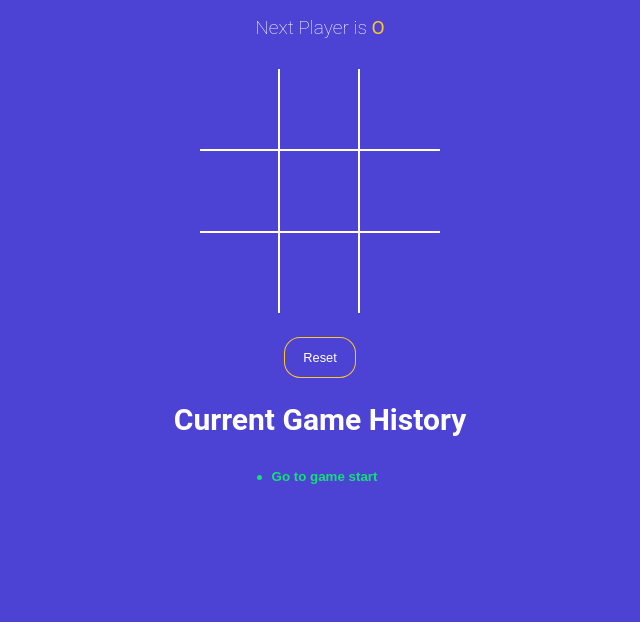
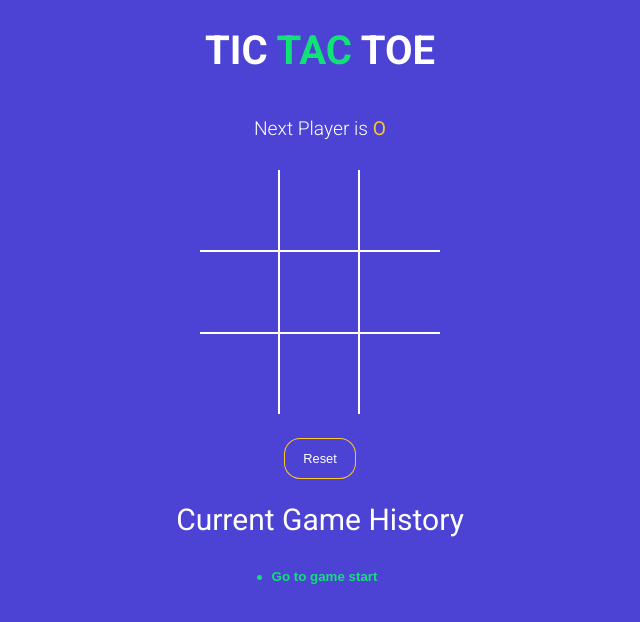
Before and after one commit to ArunShresthaa/Tic-Tac-Toe, a React (Vite) app: page / in a window 1280 px wide. Shown: the top 622 px of the page, without its empty margins (320-960 px from the left). Built offline with nearby package versions, Linux system fonts and the light colour scheme.

Commit message:
add inline stylings

```diff
--- a/index.html
+++ b/index.html
@@ -5,6 +5,7 @@
     <meta charset="UTF-8" />
     <link rel="icon" type="image/svg+xml" href="/vite.svg" />
     <meta name="viewport" content="width=device-width, initial-scale=1.0" />
+    <link href="https://fonts.googleapis.com/css?family=Roboto:300,400,700&display=swap" rel="stylesheet" />
     <title>Tic Tac Toe</title>
 </head>
 
--- a/src/App.jsx
+++ b/src/App.jsx
@@ -61,6 +61,9 @@
 
   return (
     <div className="app">
+      <h1>
+        TIC <span className="text-green">TAC</span> TOE
+      </h1>
       <StatusMessage winner={winner} gamingBoard={gamingBoard} />
       <Board
         squares={gamingBoard.squares}
--- a/src/components/History.jsx
+++ b/src/components/History.jsx
@@ -1,7 +1,13 @@
 const History = ({ history, moveTo, currentMove }) => {
   return (
     <div className="history-wrapper">
-      <h2>Current Game History</h2>
+      <h2
+        style={{
+          fontWeight: 'normal',
+        }}
+      >
+        Current Game History
+      </h2>
       <ul className="history">
         {history.map((_, index) => (
           <li key={index}>
```
